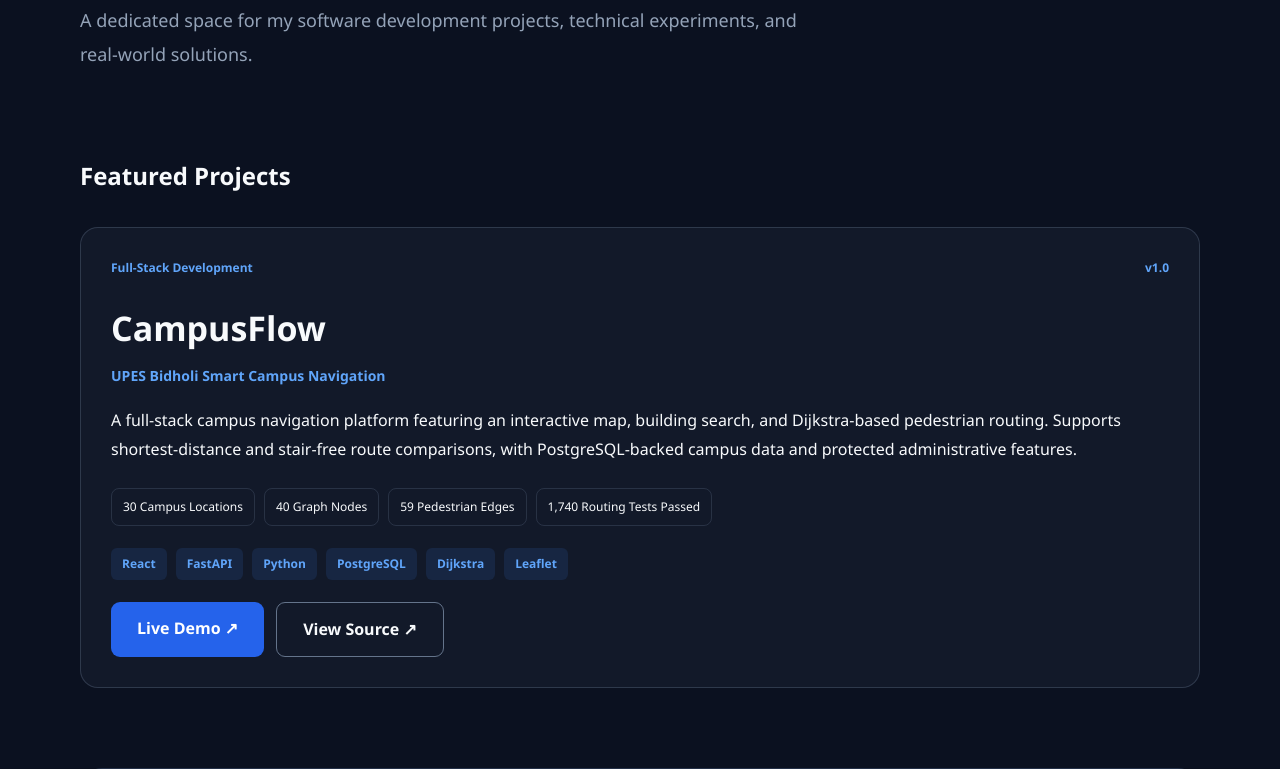
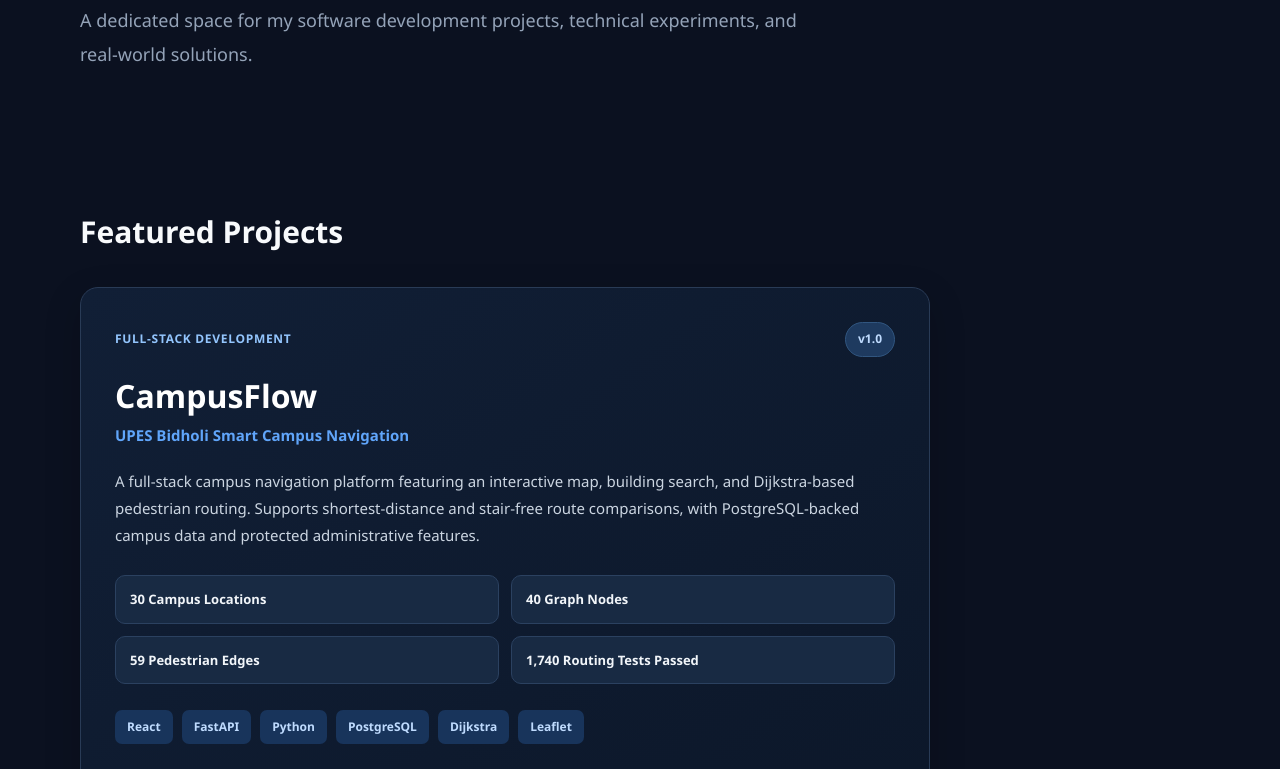
Before and after one commit to Garvit0709/garvit-portfolio, a plain HTML site: page projects.html in a window 1280 px wide. Shown: the part 360-1129 px from the top of the page. Drawn offline with Linux system fonts and the light colour scheme.

Commit message:
Fix CampusFlow featured project card styling

```diff
--- a/css/style.css
+++ b/css/style.css
@@ -1519,3 +1519,183 @@ ul {
         transition: none;
     }
 }
+
+/* ========================================
+   CAMPUSFLOW FEATURED PROJECT CARD
+   ======================================== */
+
+.projects-section {
+    padding: 50px 0 80px;
+}
+
+.projects-section > h2 {
+    font-size: 30px;
+    margin-bottom: 28px;
+    color: #f8fafc;
+}
+
+.portfolio-project-grid {
+    display: grid;
+    grid-template-columns: minmax(0, 850px);
+    gap: 24px;
+    width: 100%;
+}
+
+.portfolio-project-card {
+    box-sizing: border-box;
+    width: 100%;
+    padding: 34px;
+    background: linear-gradient(145deg, #111f36, #0c1729);
+    border: 1px solid #293b56;
+    border-radius: 18px;
+    box-shadow: 0 12px 36px rgba(0, 0, 0, 0.2);
+    color: #e2e8f0;
+    transition: transform 0.2s ease, border-color 0.2s ease;
+}
+
+.portfolio-project-card:hover {
+    transform: translateY(-3px);
+    border-color: #3b82f6;
+}
+
+.portfolio-project-top {
+    display: flex;
+    justify-content: space-between;
+    align-items: center;
+    flex-wrap: wrap;
+    gap: 12px;
+    margin-bottom: 20px;
+}
+
+.portfolio-project-category {
+    color: #93c5fd;
+    font-size: 12px;
+    font-weight: 700;
+    letter-spacing: 0.7px;
+    text-transform: uppercase;
+}
+
+.portfolio-project-version {
+    background: #1e3a5f;
+    color: #bfdbfe;
+    border: 1px solid #315680;
+    padding: 6px 12px;
+    border-radius: 20px;
+    font-size: 12px;
+    font-weight: 700;
+}
+
+.portfolio-project-card h3 {
+    font-size: 32px;
+    line-height: 1.2;
+    color: #ffffff;
+    margin: 0 0 8px;
+}
+
+.portfolio-project-subtitle {
+    font-size: 15px;
+    color: #60a5fa;
+    font-weight: 600;
+    margin: 0 0 20px;
+}
+
+.portfolio-project-description {
+    font-size: 15px;
+    line-height: 1.8;
+    color: #cbd5e1;
+    margin: 0 0 26px;
+}
+
+.portfolio-project-highlights {
+    display: grid;
+    grid-template-columns: repeat(2, minmax(0, 1fr));
+    gap: 12px;
+    margin-bottom: 26px;
+}
+
+.portfolio-project-highlights span {
+    display: flex;
+    align-items: center;
+    min-height: 48px;
+    padding: 12px 14px;
+    background: #182a43;
+    border: 1px solid #2b4160;
+    border-radius: 10px;
+    color: #f1f5f9;
+    font-size: 13px;
+    font-weight: 600;
+}
+
+.portfolio-project-tech {
+    display: flex;
+    flex-wrap: wrap;
+    gap: 9px;
+    margin-bottom: 28px;
+}
+
+.portfolio-project-tech span {
+    display: inline-flex;
+    padding: 7px 12px;
+    border-radius: 7px;
+    background: #18345b;
+    color: #bfdbfe;
+    font-size: 12px;
+    font-weight: 600;
+}
+
+.portfolio-project-actions {
+    display: flex;
+    flex-wrap: wrap;
+    align-items: center;
+    gap: 14px;
+}
+
+.portfolio-project-actions .btn {
+    display: inline-flex;
+    align-items: center;
+    justify-content: center;
+    min-height: 46px;
+    padding: 12px 22px;
+    text-decoration: none;
+    border-radius: 9px;
+    font-weight: 600;
+}
+
+.portfolio-project-secondary {
+    background: transparent;
+    border: 1px solid #64748b;
+    color: #e2e8f0;
+}
+
+.portfolio-project-secondary:hover {
+    background: #1e293b;
+    border-color: #93c5fd;
+}
+
+@media (max-width: 600px) {
+    .projects-section {
+        padding: 35px 0 60px;
+    }
+
+    .portfolio-project-card {
+        padding: 22px;
+    }
+
+    .portfolio-project-card h3 {
+        font-size: 27px;
+    }
+
+    .portfolio-project-highlights {
+        grid-template-columns: 1fr;
+    }
+
+    .portfolio-project-actions .btn {
+        width: 100%;
+    }
+}
+
+@media (prefers-reduced-motion: reduce) {
+    .portfolio-project-card {
+        transition: none;
+    }
+}
```
